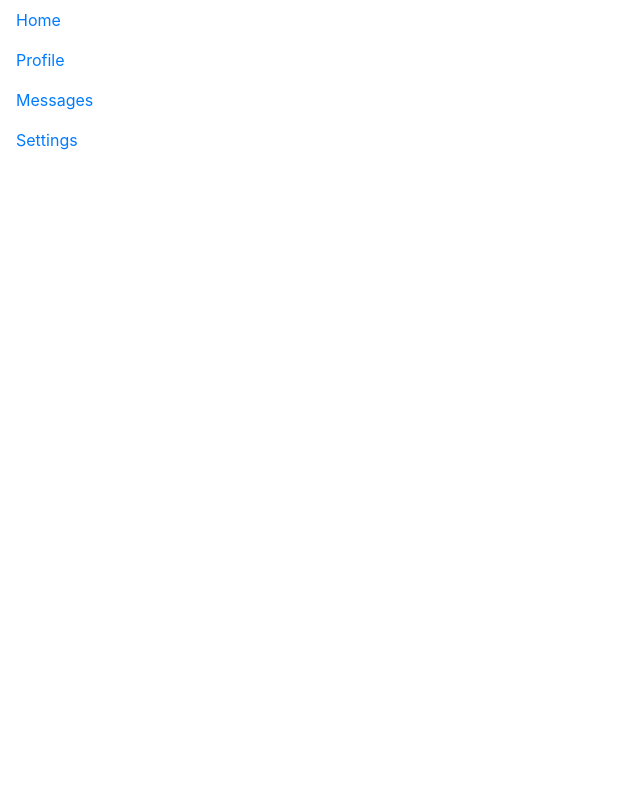
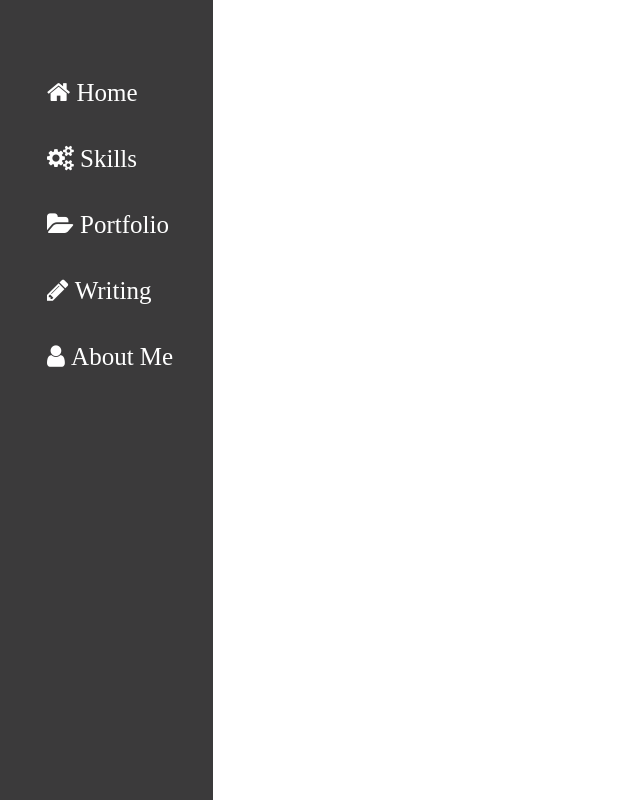
Before and after one commit to abhijithmahipal/personalwebsite_1, an Angular app: page / in a window 1280 px wide. Shown: the whole page, without its empty margins (0-640 px from the left). Built offline with nearby package versions, Linux system fonts and the light colour scheme.

Commit message:
sidebar initial

```diff
--- a/package.json
+++ b/package.json
@@ -22,6 +22,7 @@
     "@angular/router": "^5.2.0",
     "bootstrap": "^4.1.3",
     "core-js": "^2.4.1",
+    "font-awesome": "^4.7.0",
     "rxjs": "^5.5.6",
     "zone.js": "^0.8.19"
   },
--- a/src/app/app.component.css
+++ b/src/app/app.component.css
@@ -0,0 +1,37 @@
+body {
+    font-family: 'Franklin Gothic Medium', 'Arial Narrow', Arial, sans-serif;
+}
+
+.sidenav {
+    height: 100%;
+    width: 250;
+    position: fixed;
+    z-index: 1;
+    top: 0;
+    left: 0;
+    background-color: rgb(59, 58, 59);
+    overflow-x: hidden;
+    transition: 0.5s;
+    padding-top: 60px;
+}
+
+.sidenav a {
+    padding: 8px 8px 8px 32px;
+    text-decoration: none;
+    font-size: 25px;
+    color: #ffffffff;
+    display: block;
+    transition: 0.3s;
+    line-height: 200%
+}
+
+.sidenav a:hover {
+    color: #f1f1f1;
+    background-color: rgb(17, 80, 252)
+}
+
+
+@media screen and (max-height: 450px) {
+  .sidenav {padding-top: 15px;}
+  .sidenav a {font-size: 18px;}
+}
--- a/src/app/app.component.html
+++ b/src/app/app.component.html
@@ -1,18 +1,7 @@
-<div class="row">
-  <div class="col-3">
-    <div class="nav flex-column nav-pills" id="v-pills-tab" role="tablist" aria-orientation="vertical">
-      <a class="nav-link" id="v-pills-home-tab" data-toggle="pill" href="#v-pills-home" role="tab" aria-controls="v-pills-home" aria-selected="true">Home</a>
-      <a class="nav-link" id="v-pills-profile-tab" data-toggle="pill" href="#v-pills-profile" role="tab" aria-controls="v-pills-profile" aria-selected="false">Profile</a>
-      <a class="nav-link" id="v-pills-messages-tab" data-toggle="pill" href="#v-pills-messages" role="tab" aria-controls="v-pills-messages" aria-selected="false">Messages</a>
-      <a class="nav-link" id="v-pills-settings-tab" data-toggle="pill" href="#v-pills-settings" role="tab" aria-controls="v-pills-settings" aria-selected="false">Settings</a>
-    </div>
-  </div>
-  <!-- <div class="col-3">
-    <div class="tab-content" id="v-pills-tabContent">
-      <div class="tab-pane fade show active" id="v-pills-home" role="tabpanel" aria-labelledby="v-pills-home-tab">...</div>
-      <div class="tab-pane fade" id="v-pills-profile" role="tabpanel" aria-labelledby="v-pills-profile-tab">...</div>
-      <div class="tab-pane fade" id="v-pills-messages" role="tabpanel" aria-labelledby="v-pills-messages-tab">...</div>
-      <div class="tab-pane fade" id="v-pills-settings" role="tabpanel" aria-labelledby="v-pills-settings-tab">...</div>
-    </div>
-  </div> -->
+<div id="mySidenav" class="sidenav col-sm-2 fa">
+  <a href="#">&#xf015; Home</a>
+  <a href="#">&#xf085; Skills</a>
+  <a href="#">&#xf07c; Portfolio</a>
+  <a href="#">&#xf040; Writing</a>
+  <a href="#">&#xf007; About Me</a>
 </div>
--- a/src/index.html
+++ b/src/index.html
@@ -9,6 +9,8 @@
   <link rel="icon" type="image/x-icon" href="abhi32.ico">
   <link rel="stylesheet" href="https://stackpath.bootstrapcdn.com/bootstrap/4.1.3/css/bootstrap.min.css"
   integrity="sha384-MCw98/SFnGE8fJT3GXwEOngsV7Zt27NXFoaoApmYm81iuXoPkFOJwJ8ERdknLPMO" crossorigin="anonymous">
+  <link rel="stylesheet" type="text/css" href="https://maxcdn.bootstrapcdn.com/font-awesome/4.7.0/css/font-awesome.min.css" />
+
 
 </head>
  <app-root>Loading</app-root>
```
Also changed, not shown: 1 other file (tests, documents, lock files or other folders).
